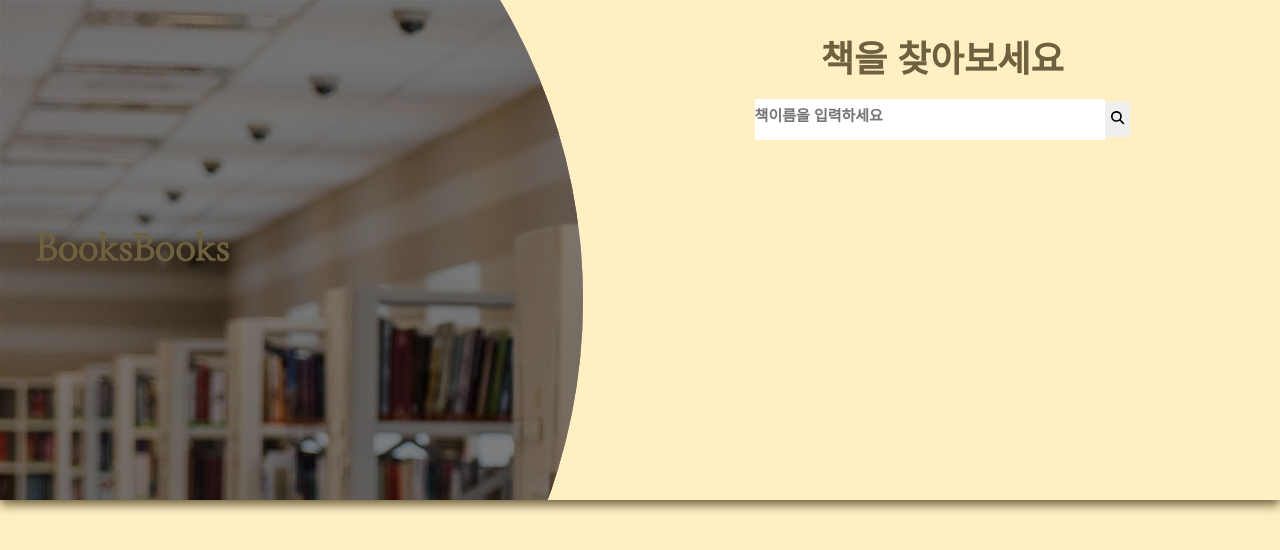
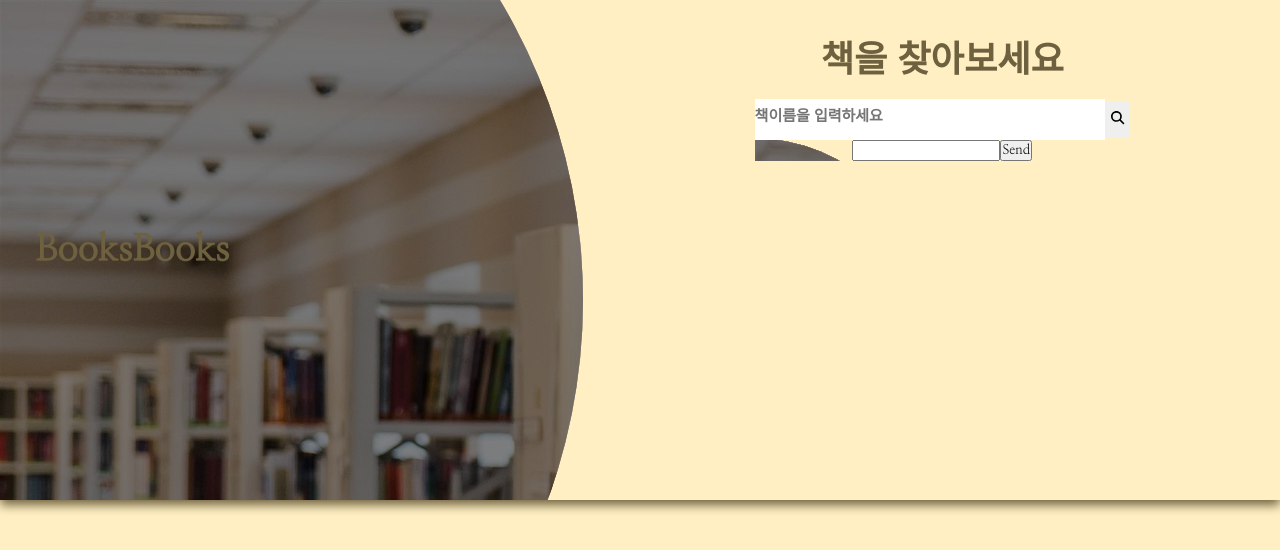
Before and after one commit to namu2267/booksbooks, a React (Create React App) app: page / in a window 1280 px wide. Shown: the top 550 px of the page. Built offline with nearby package versions, Linux system fonts and the light colour scheme; no server answers.

Commit message:
ChatGPT를 통한 질문답변 기능추가

```diff
--- a/package.json
+++ b/package.json
@@ -2,6 +2,7 @@
   "name": "booksbooks",
   "version": "0.1.0",
   "private": true,
+  "type": "module",
   "dependencies": {
     "@fortawesome/fontawesome-svg-core": "^6.4.0",
     "@fortawesome/free-brands-svg-icons": "^6.4.0",
@@ -12,6 +13,7 @@
     "@testing-library/react": "^13.4.0",
     "@testing-library/user-event": "^13.5.0",
     "axios": "^1.3.5",
+    "openai": "^3.2.1",
     "react": "^18.2.0",
     "react-dom": "^18.2.0",
     "react-scripts": "5.0.1",
@@ -21,7 +23,8 @@
     "start": "react-scripts start",
     "build": "react-scripts build",
     "test": "react-scripts test",
-    "eject": "react-scripts eject"
+    "eject": "react-scripts eject",
+    "dev": "node script.js"
   },
   "eslintConfig": {
     "extends": [
--- a/src/App.js
+++ b/src/App.js
@@ -1,5 +1,5 @@
 import "./App.css";
-import Main from "./Components/Main";
+import Main from "./Components/Main.js";
 import "./Components/Style.css";
 
 function App() {
--- a/src/Components/Card.js
+++ b/src/Components/Card.js
@@ -1,5 +1,5 @@
 import React, { useState } from "react";
-import Modal from "./Modal";
+import Modal from "./Modal.js";
 
 export default function Card({ book }) {
   console.log(book);
--- /dev/null
+++ b/src/Components/Chat.js
@@ -0,0 +1,116 @@
+import React, { useState } from "react";
+import { Configuration, OpenAIApi } from "openai";
+
+export default function Chat() {
+  const [inputValue, setInputValue] = useState("");
+  const [outputValue, setOutputValue] = useState("");
+
+  const handleInputChange = (event) => {
+    setInputValue(event.target.value);
+  };
+
+  const handleFormSubmit = async (event) => {
+    event.preventDefault();
+    const result = await generateText(inputValue);
+    setOutputValue(result);
+    setInputValue("");
+  };
+
+  const generateText = async (input) => {
+    const configuration = new Configuration({
+      apiKey: process.env.REACT_APP_CHAT_API_KEY,
+    });
+    const openai = new OpenAIApi(configuration);
+
+    const response = await openai.createCompletion({
+      model: "text-davinci-003",
+      prompt: input,
+      temperature: 0.7,
+      max_tokens: 256,
+      top_p: 1,
+      frequency_penalty: 0,
+      presence_penalty: 0,
+    });
+
+    return response.data.choices[0].text;
+  };
+
+  return (
+    <div>
+      <form onSubmit={handleFormSubmit}>
+        <input type="text" value={inputValue} onChange={handleInputChange} />
+        <button type="submit">Send</button>
+      </form>
+      <div>{outputValue}</div>
+    </div>
+  );
+}
+
+// import React, { useState } from "react";
+// import axios from "axios";
+
+// // const { Configuration, OpenAIApi } = require("openai");
+// const CHAT_API_KEY = process.env.REACT_APP_CHAT_API_KEY;
+
+// // const configuration = new Configuration({
+// //   apiKey: CHAT_API_KEY,
+// // });
+// // const openai = new OpenAIApi(configuration);
+
+// // const response = await openai.createCompletion({
+// //   model: "text-davinci-003",
+// //   prompt: "",
+// //   temperature: 0.7,
+// //   max_tokens: 256,
+// //   top_p: 1,
+// //   frequency_penalty: 0,
+// //   presence_penalty: 0,
+// // });
+
+// async function generateText(prompt) {
+//   try {
+//     const response = await axios({
+//       method: "post",
+//       url: "https://api.openai.com/v1/engines/davinci-codex/completions",
+//       headers: {
+//         "Content-Type": "application/json",
+//         Authorization: `Bearer ${CHAT_API_KEY}`,
+//       },
+//       data: {
+//         prompt,
+//         max_tokens: 50,
+//         temperature: 0.7,
+//       },
+//     });
+
+//     return response.data.choices[0].text;
+//   } catch (error) {
+//     console.error(error);
+//     return "Sorry, something went wrong. Please try again later.";
+//   }
+// }
+// export default function Chat() {
+//   const [inputValue, setInputValue] = useState("");
+//   const [outputValue, setOutputValue] = useState("");
+
+//   const handleInputChange = (event) => {
+//     setInputValue(event.target.value);
+//   };
+
+//   const handleFormSubmit = async (event) => {
+//     event.preventDefault();
+//     const response = await generateText(inputValue);
+//     setOutputValue(response);
+//     setInputValue("");
+//   };
+
+//   return (
+//     <div>
+//       <form onSubmit={handleFormSubmit}>
+//         <input type="text" value={inputValue} onChange={handleInputChange} />
+//         <button type="submit">Send</button>
+//       </form>
+//       <div>{outputValue}</div>
+//     </div>
+//   );
+// }
--- a/src/Components/Main.js
+++ b/src/Components/Main.js
@@ -1,8 +1,9 @@
 import React, { useState } from "react";
 import { FontAwesomeIcon } from "@fortawesome/react-fontawesome";
 import { faMagnifyingGlass } from "@fortawesome/free-solid-svg-icons";
-import Card from "./Card";
+import Card from "./Card.js";
 import axios from "axios";
+import Chat from "./Chat.js";
 
 export default function Main() {
   const [search, setSearch] = useState("");
@@ -52,6 +53,7 @@ export default function Main() {
               <FontAwesomeIcon icon={faMagnifyingGlass} />
             </button>
           </div>
+          <Chat />
         </div>
       </div>
       <div className="container">
--- a/src/Components/Style.css
+++ b/src/Components/Style.css
@@ -80,7 +80,7 @@ html {
   padding: 0 0.5rem;
 }
 .container {
-  width: 65%;
+  width: 60%;
   margin: 0 auto;
   margin-top: 25px;
   display: grid;
--- a/src/index.js
+++ b/src/index.js
@@ -1,8 +1,8 @@
 import React from "react";
 import ReactDOM from "react-dom/client";
 
-import App from "./App";
-import Main from "./Components/Main";
+import App from "./App.js";
+import Main from "./Components/Main.js";
 
 const root = ReactDOM.createRoot(document.getElementById("root"));
 root.render(
```
Also changed, not shown: 1 other file (tests, documents, lock files or other folders).
